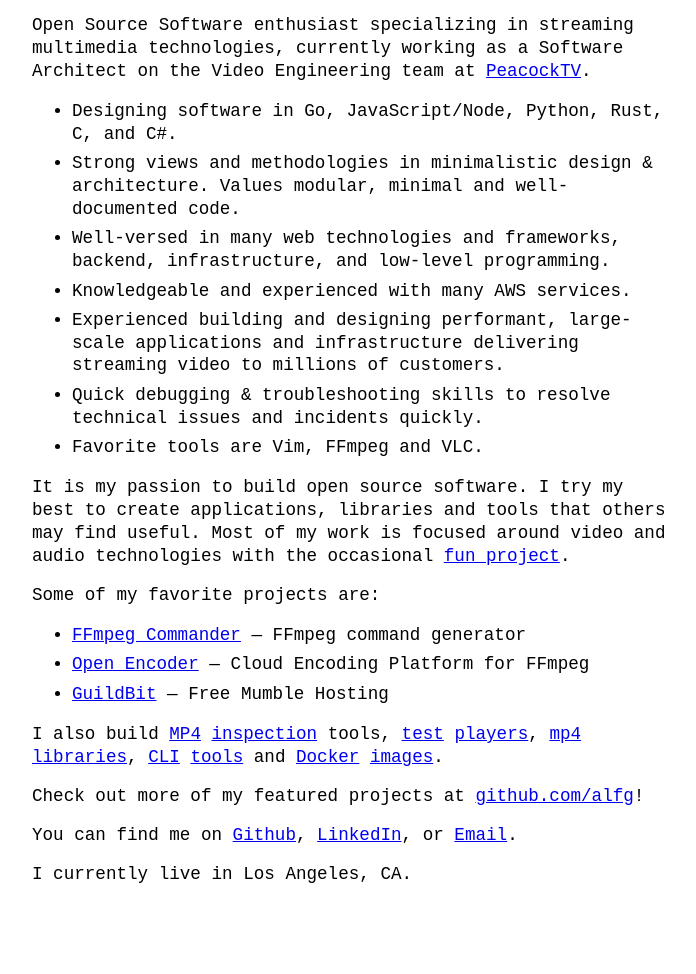
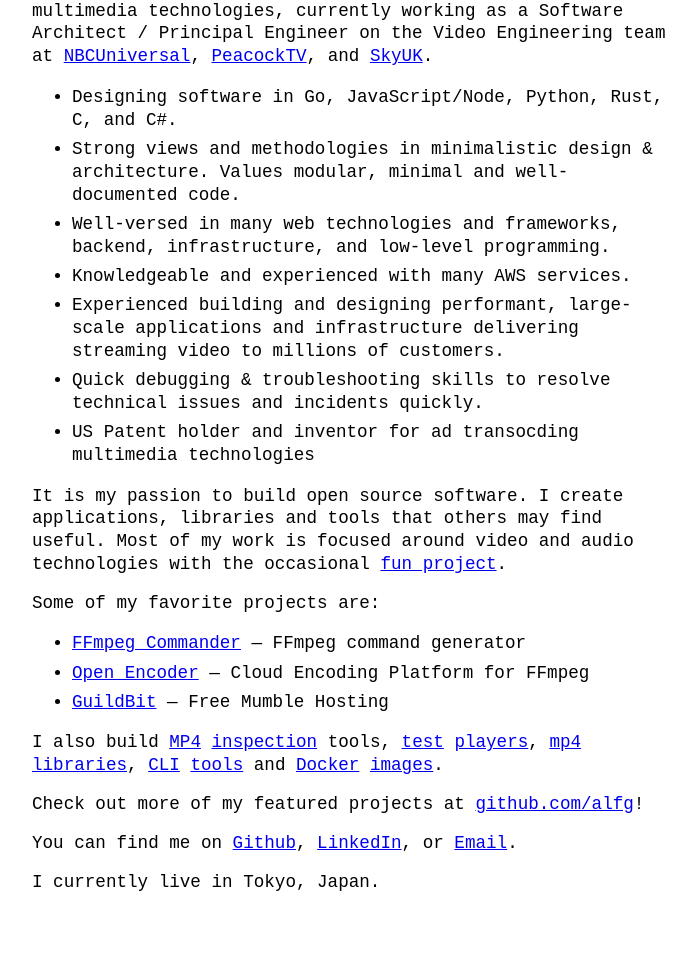
Before and after one commit to alfg/alfg.github.io, a Jekyll site: the page built from index.md, in a window 1280 px wide. Shown: the part 294-1268 px from the top of the page, without its empty margins (288-984 px from the left). Built offline with Jekyll 4.4.1, drawn with Linux system fonts in a browser that asks for light colours; some of the changed text lies outside the part shown.

Commit message:
Update index.md

```diff
--- a/index.md
+++ b/index.md
@@ -6,19 +6,18 @@
 
 # Alfred Gutierrez
 
-![Alfred Gutierrez](https://avatars1.githubusercontent.com/u/702541?s=200&u=ad97a0d5083d0876bee0168af6426f16c3f43e32&v=4)
+![Alfred Gutierrez](https://github.com/user-attachments/assets/ef8588e3-8d51-42e1-a36a-6aeef2174fe4)
 
-Open Source Software enthusiast specializing in streaming multimedia technologies, currently working as a Software Architect on the Video Engineering team at [PeacockTV](https://www.peacocktv.com).
-
+Open Source Software enthusiast specializing in streaming multimedia technologies, currently working as a Software Architect / Principal Engineer on the Video Engineering team at [NBCUniversal](https://www.nbcuniversal.com/), [PeacockTV](https://www.peacocktv.com), and [SkyUK](https://www.sky.com/).
 * Designing software in Go, JavaScript/Node, Python, Rust, C, and C#.
 * Strong views and methodologies in minimalistic design & architecture. Values modular, minimal and well-documented code.
 * Well-versed in many web technologies and frameworks, backend, infrastructure, and low-level programming.
 * Knowledgeable and experienced with many AWS services.
 * Experienced building and designing performant, large-scale applications and infrastructure delivering streaming video to millions of customers.
 * Quick debugging & troubleshooting skills to resolve technical issues and incidents quickly.
-* Favorite tools are Vim, FFmpeg and VLC.
+* US Patent holder and inventor for ad transocding multimedia technologies
 
-It is my passion to build open source software. I try my best to create applications, libraries and tools that others may find useful. Most of my work is focused around video and audio technologies with the occasional [fun project](https://opendrinks.io).
+It is my passion to build open source software. I create applications, libraries and tools that others may find useful. Most of my work is focused around video and audio technologies with the occasional [fun project](https://opendrinks.io).
 
 Some of my favorite projects are:
 * [FFmpeg Commander](https://github.com/alfg/ffmpeg-commander) — FFmpeg command generator
@@ -33,4 +32,4 @@
 [LinkedIn](http://www.linkedin.com/pub/alfred-gutierrez/58/ba1/93b), or
 [Email](mailto:alf.g.jr@gmail.com).
 
-I currently live in Los Angeles, CA.
+I currently live in Tokyo, Japan.
```
